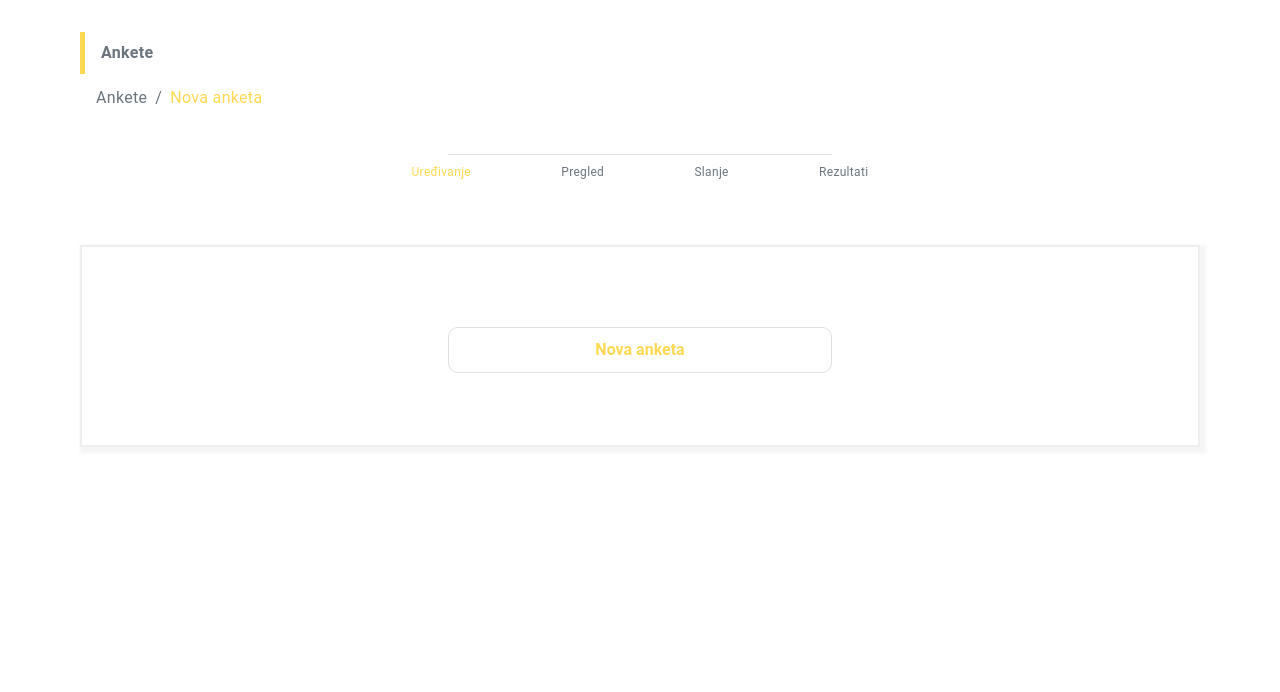
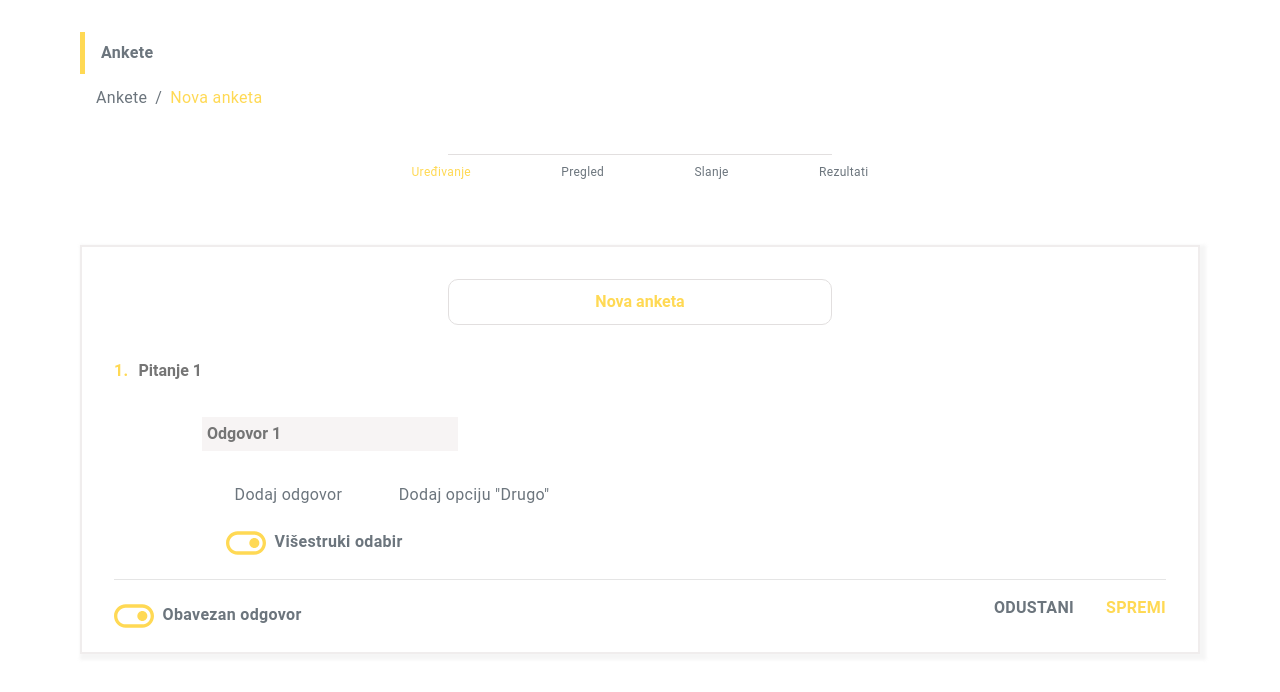
Before and after one commit to tasteslikestrawberries/survey-app, a React (Create React App) app: page /survey-app/newsurvey in a window 1280 px wide. Shown: the top 692 px of the page. Built offline with nearby package versions, Linux system fonts and the light colour scheme; the HTML template or start-up script is replaced by a standard one.

Commit message:
more state

```diff
--- a/package.json
+++ b/package.json
@@ -13,6 +13,7 @@
     "react": "^17.0.2",
     "react-bootstrap": "^1.6.0",
     "react-dom": "^17.0.2",
+    "react-icons": "^4.2.0",
     "react-router": "^5.2.0",
     "react-router-dom": "^5.2.0",
     "react-scripts": "4.0.3",
@@ -45,6 +46,10 @@
     ]
   },
   "devDependencies": {
+    "@iconify/icons-ant-design": "^1.1.0",
+    "@iconify/icons-bi": "^1.1.5",
+    "@iconify/icons-carbon": "^1.1.3",
+    "@iconify/icons-cil": "^1.1.0",
     "@iconify/icons-codicon": "^1.1.15",
     "@iconify/icons-mdi": "^1.1.15",
     "@iconify/icons-vscode-icons": "^1.1.4",
--- a/src/App.css
+++ b/src/App.css
@@ -100,31 +100,32 @@ html {
   }
 
   /*SURVEY*/
-  .wrapper {
+
+  .headerWrapper {
     position:relative;
+    text-align:center;
+
   }
+
   .surveyHeader {
       color: #FFD954;
       font-weight:bold;
-      margin-bottom: 2rem;
       outline:none;
       border:1px solid #e2dfdf;
       border-radius:10px;
       padding: 10px;
       min-width:30vw;
       text-align: center;
-      margin-top: 3rem;
-
   }
 
-  input {
-    text-align: center;
-}
+  .surveyHeader::placeholder {
+    color: #FFD954;
+  }
 
   .headerIcon {
     position:absolute; /*fixati relative to parent*/
-    left:95%;
-    top:50px;
+    left:70%;
+    top:8px;
     z-index: 100;
     background-color: #ffff;
     padding: 5px;
@@ -133,13 +134,78 @@ html {
     border-radius: 50px;
   }
 
-  form {
-    text-align:center;
+
+  .label {
+    display:block;
   }
 
-  ::placeholder {
-    color: #FFD954;
-    text-align: center;
+  .answersWrapper{
+    margin-left:5rem;
+  }
+
+  .questionNumber {
+    font-weight: bold;
+    color:#FFD954;
+  }
+
+  .question {
+
+    margin: 1rem 0;
+    outline-color: rgba(150, 190, 230, 0.564);
+    border:none;
+    font-weight:bold;
+    padding: 10px;
+    min-width:50vw;
+  }
+
+  .answerContainer {
+    display:flex;
+    column-gap: 0.5rem;
+  }
+
+  .answer{
+    text-align: left;
+    outline:none;
+    border:none;
+    background-color: #f7f4f4;
+    font-weight:bold;
+    margin-bottom: 1rem;
+    padding: 5px;
+    min-width:20vw;
+
+  }
+
+  .addButtons {
+    display:flex;
+    column-gap: 3rem;
+    margin: 1rem 2rem;
+    cursor:pointer;
+  }
+
+  .toggleButtons {
+    display:flex;
+    font-weight: bold;
+    cursor:pointer;
+    margin: 0 2rem;
+  }
+
+  .itemsBelow {
+    display:flex;
+    justify-content: space-between;
+    font-weight: bold;
+    cursor:pointer;
+  }
+
+  .dismissSave {
+    display:inline-flex;
+    text-transform: uppercase;
+    justify-content: flex-end;
+    column-gap: 2rem;
+    font-weight: bold;
+  }
+
+  .dismissSave>span:nth-child(2) {
+    color:#FFD954;
   }
 
   /*RESULTS*/
@@ -171,6 +237,8 @@ html {
     cursor:pointer;
   }
 
+  /*BIG SCREENS*/
+
   @media (min-width: 60rem) {
     body {
       padding:0 5rem;
@@ -187,14 +255,13 @@ html {
     }
 
     .container {
-      box-sizing: border-box;
+    box-sizing: border-box;
     border: 2px solid #f0eded;
     box-shadow: 3px 3px 3px 3px rgba(206, 203, 203, 0.2);
     margin: auto;
     height: fit-content;
-    margin-bottom: 5rem;
     margin-top: 2rem;
-    padding:2rem;
+    padding:2rem 2rem 1rem 2rem;
     }
 
   }
--- a/src/components/newsurvey.js
+++ b/src/components/newsurvey.js
@@ -9,11 +9,21 @@ import Breadcrumb from 'react-bootstrap/Breadcrumb';
 //icons
 import { Icon } from '@iconify/react';
 import pencilIcon from '@iconify/icons-mdi/pencil';
+import plusCircleFilled from '@iconify/icons-ant-design/plus-circle-filled';
+import { CgToggleOff, CgToggleOn } from 'react-icons/cg';
+import checkboxIcon from '@iconify/icons-carbon/checkbox';
+import xIcon from '@iconify/icons-bi/x';
+
 
 const inputsValueDefault = 'Nova anketa';
+
 const NewSurvey = () => {
     const [inHover, setHover] = useState(false)
     const [inputsValue, setValue] = useState('');
+    const [questions, setQuestions] = useState(['']);
+    const [answers, setAnswers] = useState(['']);
+    const [isMultipleChoices, setIsMultipleChoices ] = useState(false);
+
 
     function onInputHandler(event) {
       setValue(event.target.value)
@@ -27,21 +37,92 @@ const NewSurvey = () => {
       <Breadcrumb.Item active>{inputsValue || inputsValueDefault}</Breadcrumb.Item>
       </Breadcrumb>
     </nav>
+
      <StepSelector />
+
     <div className='container'>
 
       <form>
+        <div className='headerWrapper'>
           <label>
-                      <div className='wrapper'>
             <input type="text" placeholder='Nova anketa' value={inputsValue} onInput={onInputHandler} className='surveyHeader' onMouseEnter={() => setHover(true)} onMouseLeave={() => setHover(false)}/>
+            {inHover && <Icon className='headerIcon' icon={pencilIcon} style={{color: '#aaaaaa', fontSize: '28px', boxShadow:'1px 1px 2px 1px rgba(206, 203, 203, 0.2)'}}/>}
+          </label>
+        </div>
 
-                         {inHover && <Icon className='headerIcon' icon={pencilIcon} style={{color: '#aaaaaa', fontSize: '28px', margin:5, boxShadow:'1px 1px 2px 1px rgba(206, 203, 203, 0.2)'}}/>}
+        {
+        questions.map( (question, index) => (
+            <label>
+              <span className='questionNumber'>{index + 1}.</span>
+              <input
+                type="text"
+                placeholder={`Pitanje ${index + 1}`}
+                className='question'
+                onInput={(event) => setQuestions( (prevQuestions) => prevQuestions.map( (question, innerIndex) => {
+                  if (innerIndex === index) {
+                    question = event.target.value
+                  }
+
+                  return question;
+                }))}
+                value={question}>
+              </input>
+            </label>
+          ))
+        }
+
+        <div className='answersWrapper'>
+          {
+            answers.map( (answer, index) => (
+              <label className='answerContainer'>
+                  <Icon icon={checkboxIcon} style={{color: '#aaaaaa', fontSize: '32px'}} />
+                  <input
+                    type="text"
+                    placeholder={`Odgovor ${index+1}`}
+                    className='answer'
+                    onInput={(event) => setAnswers( (prevAnswers) => [...prevAnswers.slice(0, index), event.target.value, ...prevAnswers.slice(index + 1)])}
+                    value={answer}
+                  />
+                  <Icon icon={xIcon} style={{color: '#6c757d', fontSize: '32px'}} />
+              </label>
+              ))
+          }
+
+        <div className='addButtons'>
+          <span><Icon className='addAnswer' icon={plusCircleFilled} style={{color: '#FFD954', fontSize: '32px'}} onClick={() => setAnswers( (prevAnswers) => [...prevAnswers, ''])}></Icon>&nbsp;&nbsp;Dodaj odgovor</span>
+
+          <span><Icon icon={plusCircleFilled} style={{color: '#eeeeee', fontSize: '32px'}}></Icon>&nbsp;&nbsp;Dodaj opciju "Drugo"</span>
         </div>
-                    </label>
-                </form>
 
 
+          <div className='toggleButtons'>
+             <span onClick={() => setIsMultipleChoices( (prevState) => !prevState)}>
+               {
+                 isMultipleChoices
+                 ?   <CgToggleOn className='toggleOn' style={{color: '#FFD954', fontSize: '40px'}} />
+                 :   <CgToggleOff className='toggleOff' style={{color: '#FFD954', fontSize: '40px'}} />
+               }
+                  &nbsp;&nbsp;Višestruki odabir
+              </span>
+          </div>
 
+        </div>
+
+        <hr/>
+
+        <div className='itemsBelow'>
+          <span><CgToggleOff className='toggleOff' style={{color: '#FFD954', fontSize: '40px', border:'aaaaaa'}} />&nbsp;&nbsp;Obavezan odgovor</span>
+
+          {/*<span><CgToggleOn className='toggleOn' style={{color: '#FFD954', fontSize: '40px'}} /></span> */}
+
+
+          <div className='dismissSave'>
+            <span>Odustani</span>
+            <span>Spremi</span>
+          </div>
+
+        </div>
+      </form>
 
     </div>
   </>
--- a/src/components/results.js
+++ b/src/components/results.js
@@ -18,7 +18,7 @@ import fileTypeExcel2 from '@iconify/icons-vscode-icons/file-type-excel2';
          <StepSelector />
         <div className='container'>
             <div className='excel'><Icon icon={fileTypeExcel2} style={{fontSize: '32px'}} /> Preuzmi excel datoteku</div>
-            <div className='surveyHeader' style={{border:'none'}}>
+            <div className='surveyHeader' style={{border:'none', margin:'2rem 0'}}>
                 Upitnik o zadovoljstvu provedenom edukacijom
             </div>
             <div className='resultsContainer'>
```
Also changed, not shown: 1 other file (tests, documents, lock files or other folders). Lines whose indentation alone changed are shown as unchanged.
